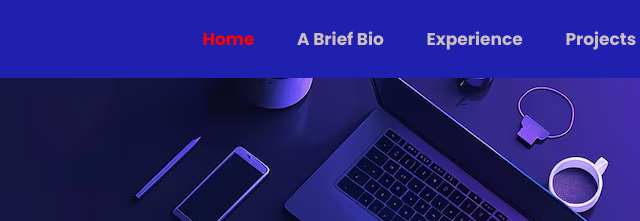
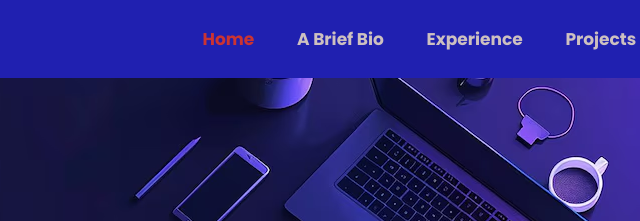
Before and after one commit to Yoseph-C-Kassa-Josa/OIBSIP-task-2, a plain HTML site: page index.html in a window 1280 px wide. In both pictures the pointer is over the link "Home". Shown: the top 221 px of the page, 415-1055 px from the left. Drawn offline with nearby package versions, Linux system fonts and the light colour scheme.

Commit message:
commited

```diff
--- a/style.css
+++ b/style.css
@@ -73,7 +73,7 @@ border-bottom: .1rem solid rgba(0 ,0 ,0, .2);
 .navbar a:hover,
 .navbar a:active {
 
-color: red;
+color: rgb(202, 51, 51);
 
 }
 #menu-icon {
```
